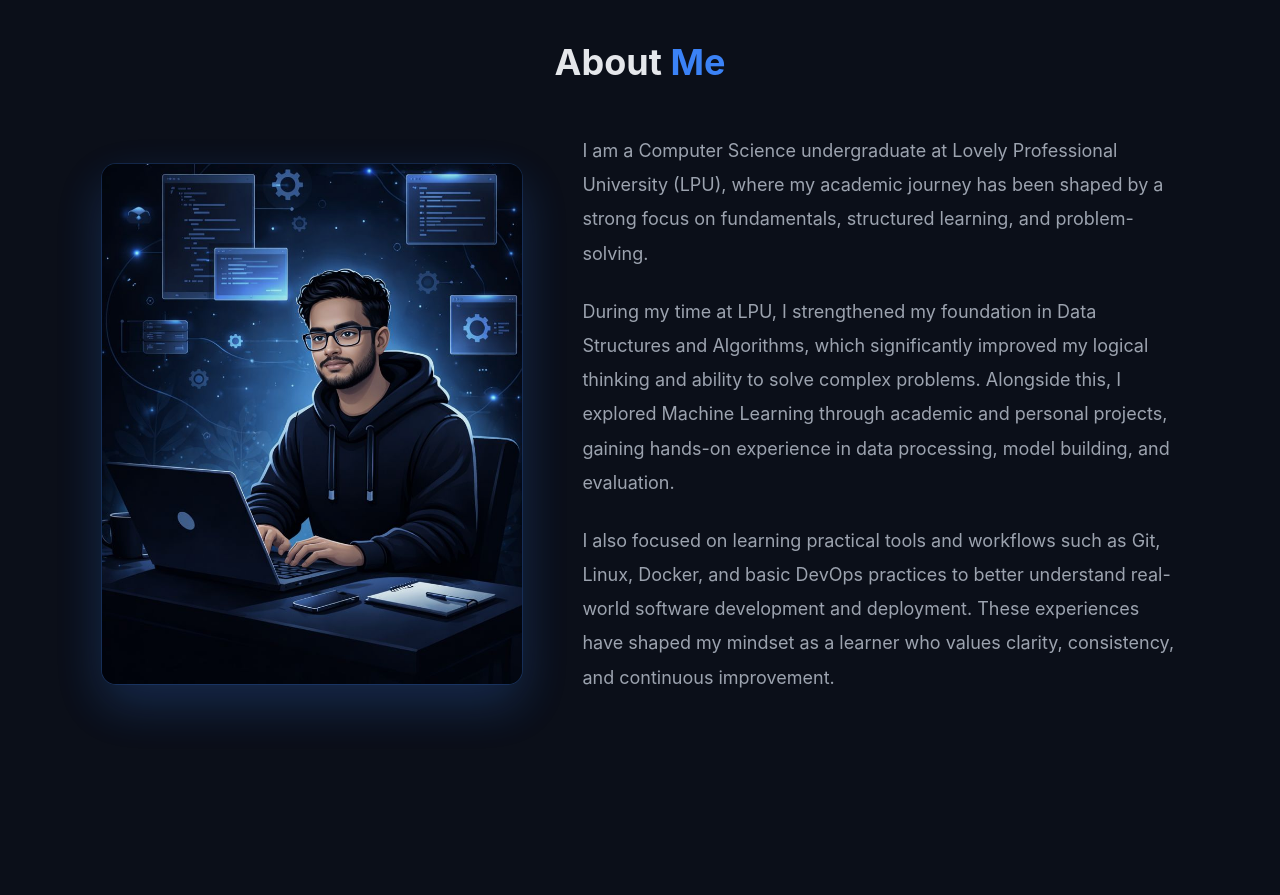
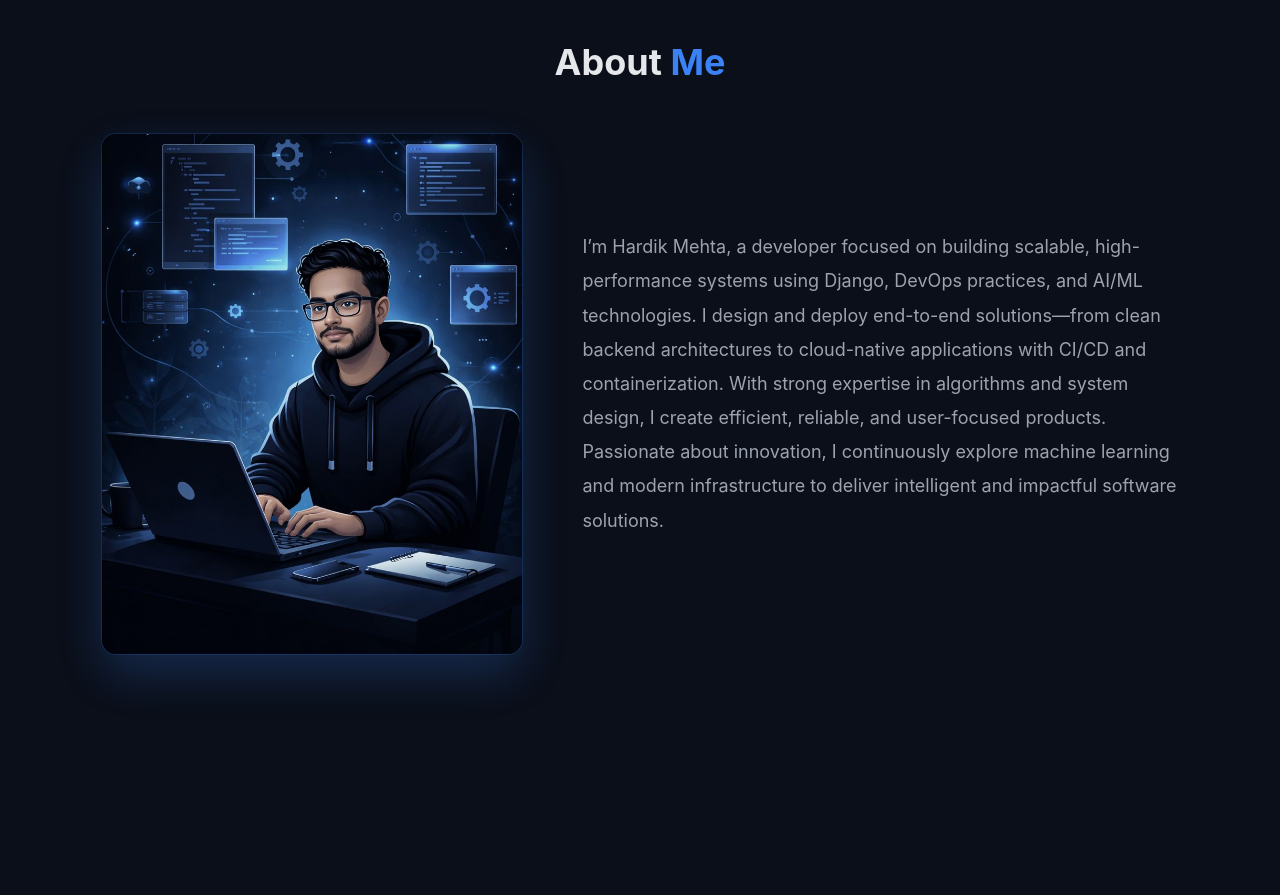
Before and after one commit to Hardik88013/itsmeHardik, a plain HTML site: page index.html in a window 1280 px wide. Shown: the part 880-1775 px from the top of the page. Drawn offline with Linux system fonts and the light colour scheme.

Commit message:
Revise personal introduction in index.html

```diff
--- a/index.html
+++ b/index.html
@@ -62,24 +62,7 @@
     <!-- RIGHT CONTENT -->
     <div class="about-text">
       <p>
-        I am a Computer Science undergraduate at Lovely Professional University (LPU),
-        where my academic journey has been shaped by a strong focus on fundamentals,
-        structured learning, and problem-solving.
-      </p>
-
-      <p>
-        During my time at LPU, I strengthened my foundation in Data Structures and
-        Algorithms, which significantly improved my logical thinking and ability to
-        solve complex problems. Alongside this, I explored Machine Learning through
-        academic and personal projects, gaining hands-on experience in data processing,
-        model building, and evaluation.
-      </p>
-
-      <p>
-        I also focused on learning practical tools and workflows such as Git, Linux,
-        Docker, and basic DevOps practices to better understand real-world software
-        development and deployment. These experiences have shaped my mindset as a
-        learner who values clarity, consistency, and continuous improvement.
+        I’m Hardik Mehta, a developer focused on building scalable, high-performance systems using Django, DevOps practices, and AI/ML technologies. I design and deploy end-to-end solutions—from clean backend architectures to cloud-native applications with CI/CD and containerization. With strong expertise in algorithms and system design, I create efficient, reliable, and user-focused products. Passionate about innovation, I continuously explore machine learning and modern infrastructure to deliver intelligent and impactful software solutions.
       </p>
     </div>
 
```
